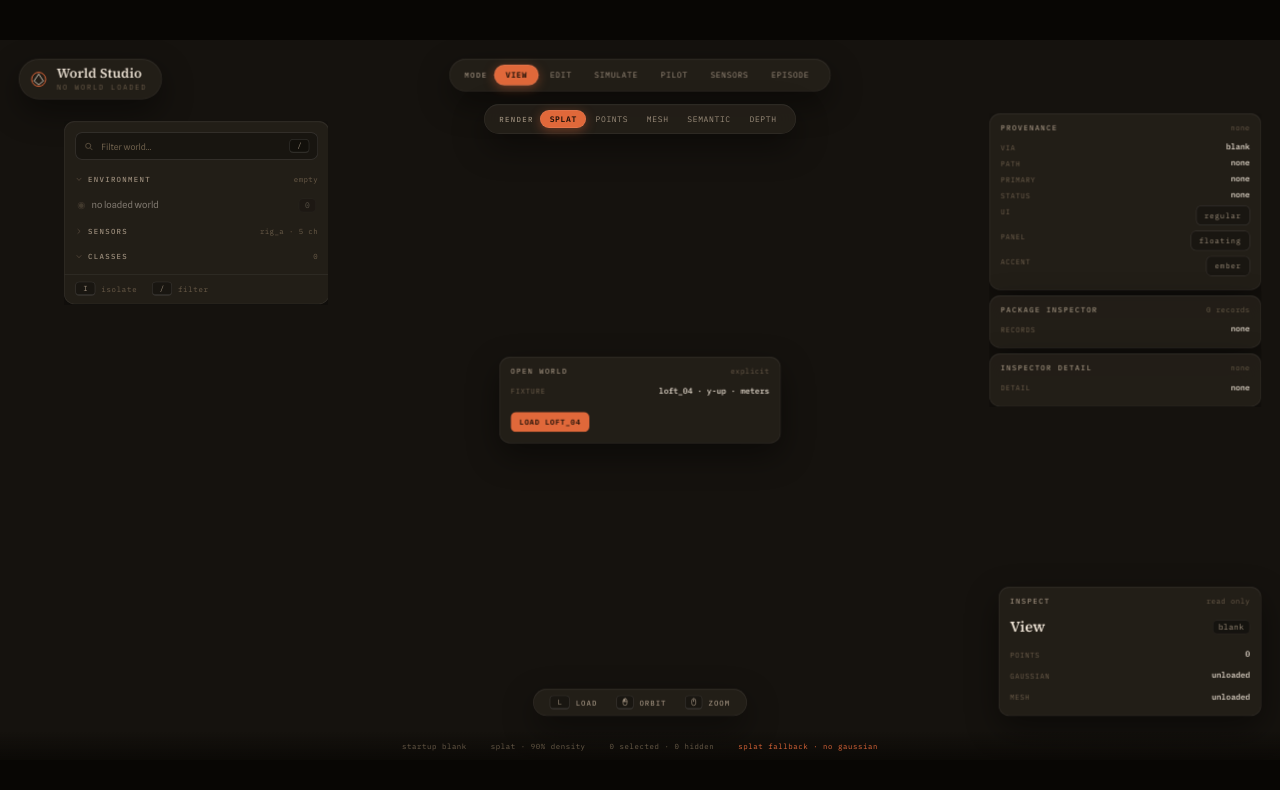
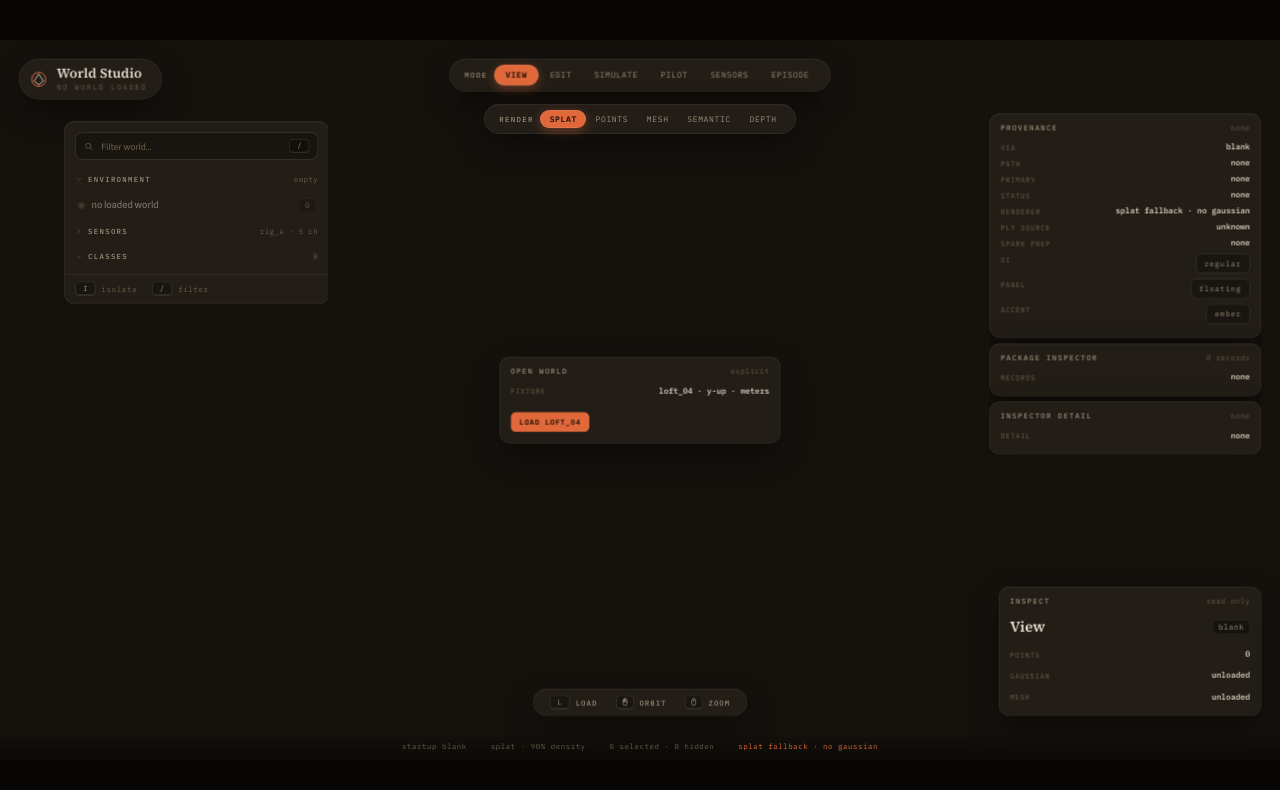
Before and after one commit to sandeep-devarapalli/world-studio, a React (Vite) app in the folder apps/web/: page / in a window 1280 px wide. Shown: the top 790 px of the page. Built offline with nearby package versions, Linux system fonts and the light colour scheme.

Commit message:
Verify Spark diagnostics for local packages (#25)
Expose renderer diagnostics for local packages and verify desktop-bridge Spark loading with real loft_04 Gaussian bytes.

```diff
--- a/apps/web/src/App.tsx
+++ b/apps/web/src/App.tsx
@@ -1188,6 +1188,24 @@ export function App() {
             <b>{session?.provenance.authorityStatus ?? "none"}</b>
           </div>
           <div className="ws-kv">
+            <span>renderer</span>
+            <b>{rendererStatusLabel(renderMode, rendererDiagnostics)}</b>
+          </div>
+          <div className="ws-kv">
+            <span>ply source</span>
+            <b>{rendererDiagnostics?.gaussianSourceFormat ?? "unknown"}</b>
+          </div>
+          <div className="ws-kv">
+            <span>spark prep</span>
+            <b>{rendererPreparationLabel(rendererDiagnostics)}</b>
+          </div>
+          {rendererDiagnostics?.sparkFailureReason ? (
+            <div className="ws-kv">
+              <span>fallback</span>
+              <b>{rendererDiagnostics.sparkFailureReason}</b>
+            </div>
+          ) : null}
+          <div className="ws-kv">
             <span>ui</span>
             <button className="ws-node click" onClick={() => setDense((value) => !value)}>
               {dense ? "dense" : "regular"}
@@ -1248,6 +1266,12 @@ function rendererStatusLabel(renderMode: RenderMode, diagnostics: RendererDiagno
   }
   if (diagnostics.sparkState === "failed") return `splat fallback · ${diagnostics.sparkFailureReason ?? "spark failed"}`;
   return "splat fallback · not renderable";
+}
+
+function rendererPreparationLabel(diagnostics: RendererDiagnostics | null): string {
+  if (!diagnostics?.hasGaussianSource) return "none";
+  if (diagnostics.gaussianPreparedForSpark === undefined) return "pending";
+  return diagnostics.gaussianPreparedForSpark ? "converted" : "native";
 }
 
 function createPointCloudSession(input: LoadedWorldInput, pointCount: number, classes: WorldClass[]): WorldSession {
--- a/packages/renderer/src/index.ts
+++ b/packages/renderer/src/index.ts
@@ -47,6 +47,8 @@ export class ThreeWorldRenderer implements RenderAdapter {
   private sparkMesh?: THREE.Object3D & { dispose?: () => void; getBoundingBox?: (centersOnly?: boolean) => THREE.Box3; initialized?: Promise<unknown>; isInitialized?: boolean; numSplats?: number };
   private sparkRenderable = false;
   private sparkFailureReason?: string;
+  private gaussianSourceFormat?: string;
+  private gaussianPreparedForSpark?: boolean;
   private sparkObjectUrl?: string;
   private lastCanvas?: HTMLCanvasElement;
   private lastOptions?: RenderOptions;
@@ -147,6 +149,8 @@ export class ThreeWorldRenderer implements RenderAdapter {
       sparkState: this.gaussianUrl ? this.sparkState : "unavailable",
       sparkRenderable,
       hasGaussianSource: Boolean(this.gaussianUrl),
+      gaussianSourceFormat: this.gaussianSourceFormat,
+      gaussianPreparedForSpark: this.gaussianPreparedForSpark,
       gaussianSplatCount: this.sparkMesh?.numSplats,
       sparkFailureReason: this.sparkFailureReason
     };
@@ -171,6 +175,8 @@ export class ThreeWorldRenderer implements RenderAdapter {
     this.sparkMesh = undefined;
     this.sparkRenderable = false;
     this.sparkFailureReason = undefined;
+    this.gaussianSourceFormat = undefined;
+    this.gaussianPreparedForSpark = undefined;
     this.sparkObjectUrl = undefined;
     this.sparkState = "idle";
   }
@@ -380,7 +386,7 @@ export class ThreeWorldRenderer implements RenderAdapter {
     this.notifyDiagnostics();
     try {
       const spark = await import("@sparkjsdev/spark");
-      const sparkUrl = await sparkCompatiblePlyUrl(this.gaussianUrl);
+      const sparkUrl = await this.sparkCompatiblePlyUrl(this.gaussianUrl);
       if (sparkUrl !== this.gaussianUrl) this.sparkObjectUrl = sparkUrl;
       this.sparkRenderer = new spark.SparkRenderer({
         renderer: this.webgl,
@@ -484,6 +490,19 @@ export class ThreeWorldRenderer implements RenderAdapter {
     });
   }
 
+  private async sparkCompatiblePlyUrl(url: string): Promise<string> {
+    const response = await fetch(url);
+    if (!response.ok) throw new Error(`Unable to load Gaussian PLY: ${response.status}`);
+    const prepared = prepareGaussianPlyForSpark(await response.arrayBuffer());
+    this.gaussianSourceFormat = prepared.sourceFormat;
+    this.gaussianPreparedForSpark = prepared.converted;
+    this.notifyDiagnostics();
+    if (!prepared.converted) return url;
+    const blobBytes = new ArrayBuffer(prepared.bytes.byteLength);
+    new Uint8Array(blobBytes).set(prepared.bytes);
+    return URL.createObjectURL(new Blob([blobBytes], { type: "application/octet-stream" }));
+  }
+
   private notifyDiagnostics(): void {
     this.onDiagnosticsChange?.(this.getDiagnostics());
   }
@@ -493,16 +512,6 @@ export const CanvasWorldRenderer = ThreeWorldRenderer;
 
 export function createSparkRendererAdapter(input: ThreeRendererInput): ThreeWorldRenderer {
   return new ThreeWorldRenderer(input);
-}
-
-async function sparkCompatiblePlyUrl(url: string): Promise<string> {
-  const response = await fetch(url);
-  if (!response.ok) throw new Error(`Unable to load Gaussian PLY: ${response.status}`);
-  const prepared = prepareGaussianPlyForSpark(await response.arrayBuffer());
-  if (!prepared.converted) return url;
-  const blobBytes = new ArrayBuffer(prepared.bytes.byteLength);
-  new Uint8Array(blobBytes).set(prepared.bytes);
-  return URL.createObjectURL(new Blob([blobBytes], { type: "application/octet-stream" }));
 }
 
 function createAgentGroup(): THREE.Group {
--- a/packages/world-core/src/index.ts
+++ b/packages/world-core/src/index.ts
@@ -108,6 +108,8 @@ export interface RendererDiagnostics {
   sparkState: SparkLoadState;
   sparkRenderable: boolean;
   hasGaussianSource: boolean;
+  gaussianSourceFormat?: string;
+  gaussianPreparedForSpark?: boolean;
   gaussianSplatCount?: number;
   sparkFailureReason?: string;
 }
```
Also changed, not shown: 2 other files (tests, documents, lock files or other folders).
